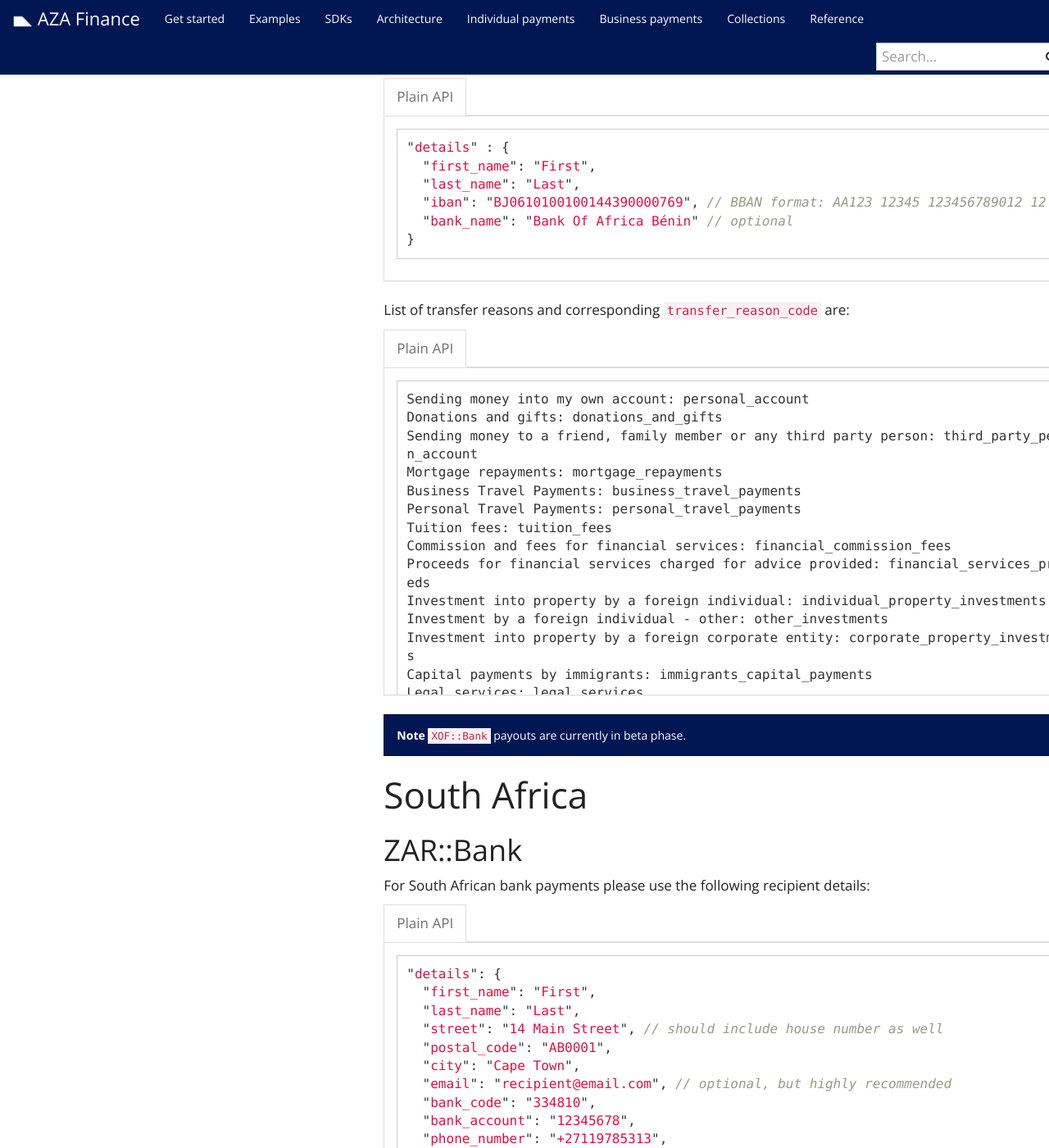
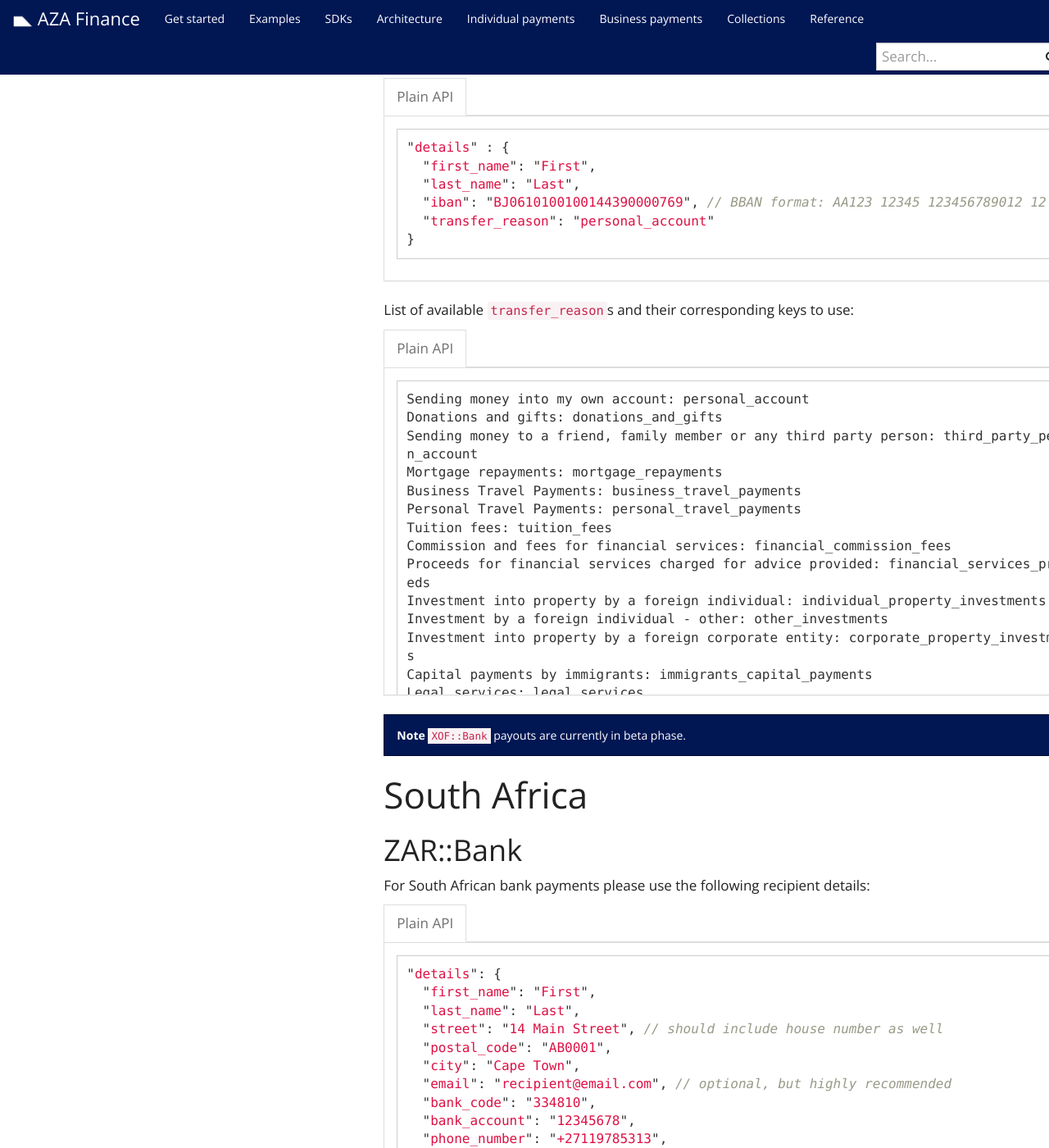
Before and after one commit to transferzero/api-documentation, a Jekyll site: the page built from _docs/individual-payments.md, in a window 1280 px wide and 1400 px high, scrolled down 13081 px. Shown: the whole window at 82% size. Built offline with Jekyll 4.4.1, drawn with Linux system fonts in a browser that asks for light colours; nearby versions of some CDN libraries; comment, search, counter and statistics services are not loaded; some of the changed text lies outside the part shown.

Commit message:
update from transfer_reason_code to transfer_reason

````diff
--- a/_docs/individual-payments.md
+++ b/_docs/individual-payments.md
@@ -520,7 +520,7 @@ KWFT Bank: 78000
 
 {% include language-tabbar.html prefix="kes-bank-options" raw=data-raw %}
 
-{% include corridors/transfer_reason_codes.md %}
+{% include corridors/transfer_reasons.md %}
 
 All senders trying to create Kenyan bank payments need to have the following details present:
 - `"identification_type" => "ID"` - Values: `"PP"`: Passport, `"ID"`: National ID, `'DL'`: Driver's License, `"OT"`: Other
@@ -563,7 +563,7 @@ For Kenyan mobile payments please use:
   "phone_number": "254123456789", // local or international Kenyan format
   "identity_card_type": "NI", // refers to the recipient's ID details; Values: "PP": Passport, "NI": National ID
   "identity_card_id": 'AB12345678', // refers to the recipient's ID details
-  "transfer_reason_code": "185",
+  "transfer_reason": "personal_account",
   "mobile_provider": "mpesa"
 
 }
@@ -582,7 +582,7 @@ mpesa
 
 {% include language-tabbar.html prefix="kes-mobile-providers" raw=data-raw %}
 
-{% include corridors/transfer_reason_codes.md %}
+{% include corridors/transfer_reasons.md %}
 
 All senders trying to create Kenyan mobile payouts need to have the following details present:
 - `"identification_type" => "ID"` - Values: `"PP"`: Passport, `"ID"`: National ID, `'DL'`: Driver's License, `"OT"`: Other
--- a/_includes/corridors/transfer_reason_codes.md
+++ b/_includes/corridors/transfer_reasons.md
@@ -1,6 +1,6 @@
-List of transfer reasons and corresponding `transfer_reason_code` are:
+List of available `transfer_reason`s and their corresponding keys to use:
 
-{% capture transfer_reason_codes %}
+{% capture transfer_reasons %}
 ```
 Sending money into my own account: personal_account
 Donations and gifts: donations_and_gifts
@@ -113,4 +113,4 @@ Payment for Government Services: government_services
 ```
 {% endcapture %}
 
-{% include language-tabbar.html prefix="xof-transfer-reason-codes" raw=transfer_reason_codes %}
+{% include language-tabbar.html prefix="xof-transfer-reason-codes" raw=transfer_reasons %}
--- a/_includes/corridors/xof-bank.md
+++ b/_includes/corridors/xof-bank.md
@@ -9,14 +9,14 @@ For West African bank payments in selected countries please use the following:
 "details" : {
   {{ recipient_name }},
   "iban": "BJ0610100100144390000769", // BBAN format: AA123 12345 123456789012 12
-  "bank_name": "Bank Of Africa Bénin" // optional
+  "transfer_reason": "personal_account"
 }
 ```
 {% endcapture %}
 
 {% include language-tabbar.html prefix="xof-bank-details" raw=data-raw %}
 
-{% include corridors/transfer_reason_codes.md %}
+{% include corridors/transfer_reasons.md %}
 
 <div class="alert alert-info" markdown="1">
 **Note** `XOF::Bank` payouts are currently in beta phase.
--- a/_includes/corridors/zar-bank.md
+++ b/_includes/corridors/zar-bank.md
@@ -24,7 +24,7 @@ For South African bank payments please use the following recipient details:
   "bank_code": "334810",
   "bank_account": "12345678",
   "phone_number": "+27119785313",
-  "transfer_reason_code": "185"{{ additional_details }}
+  "transfer_reason": "personal_account"{{ additional_details }}
 }
 ```
 {% endcapture %}
@@ -94,7 +94,7 @@ Financial Institution: financial_institution
   {% include language-tabbar.html prefix="zar-nature-of-business" raw=data-raw-nature-of-business %}
 {% endif %}
 
-{% include corridors/transfer_reason_codes.md %}
+{% include corridors/transfer_reasons.md %}
 
 Please note that due to regulatory reasons senders trying to create `ZAR::Bank` transactions are required to have the following fields on the sender present as well:
 `street`, `city` and `postal_code`
````
Also changed, not shown: other parts of _docs/individual-payments.md (+2 -2 lines), _docs/changelog.md (+1 -1 lines), _includes/corridors/ghs-bank.md (+1 -1 lines).
